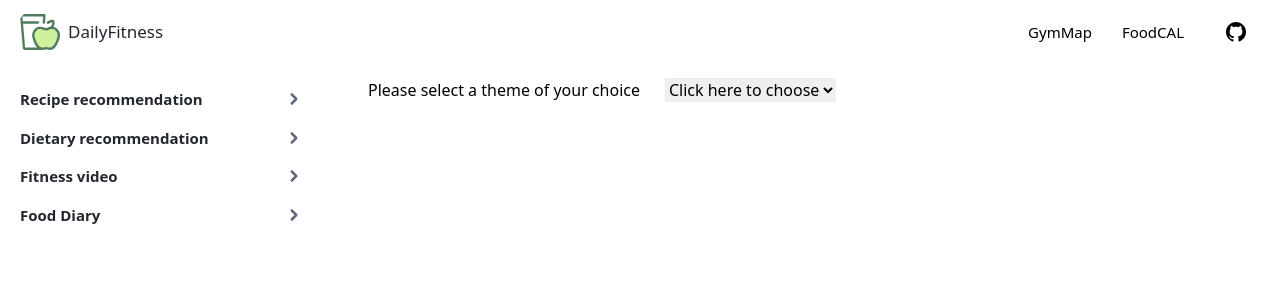
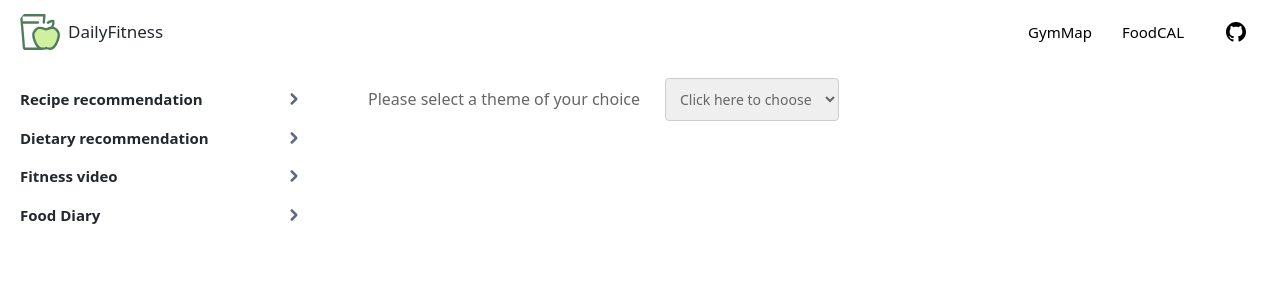
Before and after one commit to ShengjieZhou/DailyFitness, a React (Create React App) app in the folder client/: page /video in a window 1280 px wide. Shown: the top 300 px of the page. Built offline with nearby package versions, Linux system fonts and the light colour scheme.

Commit message:
添加播放视频页面的css

```diff
--- a/client/src/components/Video.js
+++ b/client/src/components/Video.js
@@ -2,6 +2,7 @@ import React, { useState } from 'react';
 import YouTube from 'react-youtube';
 import Header from './Header';
 import Sidebar from './Sidebar';
+import '../stylesheets/video.css'
 
 
 function Video() {
--- /dev/null
+++ b/client/src/stylesheets/video.css
@@ -0,0 +1,18 @@
+select {
+    padding: 10px;
+    font-size: 14px;
+    border: 1px solid #ccc;
+    border-radius: 4px;
+}
+
+/* 下拉列表样式 */
+select:focus {
+    outline: none;
+    border-color: #2196f3;
+    box-shadow: 0 0 5px #2196f3;
+}
+
+p {
+    color: #666;
+    font-size: 16px;
+}
```
